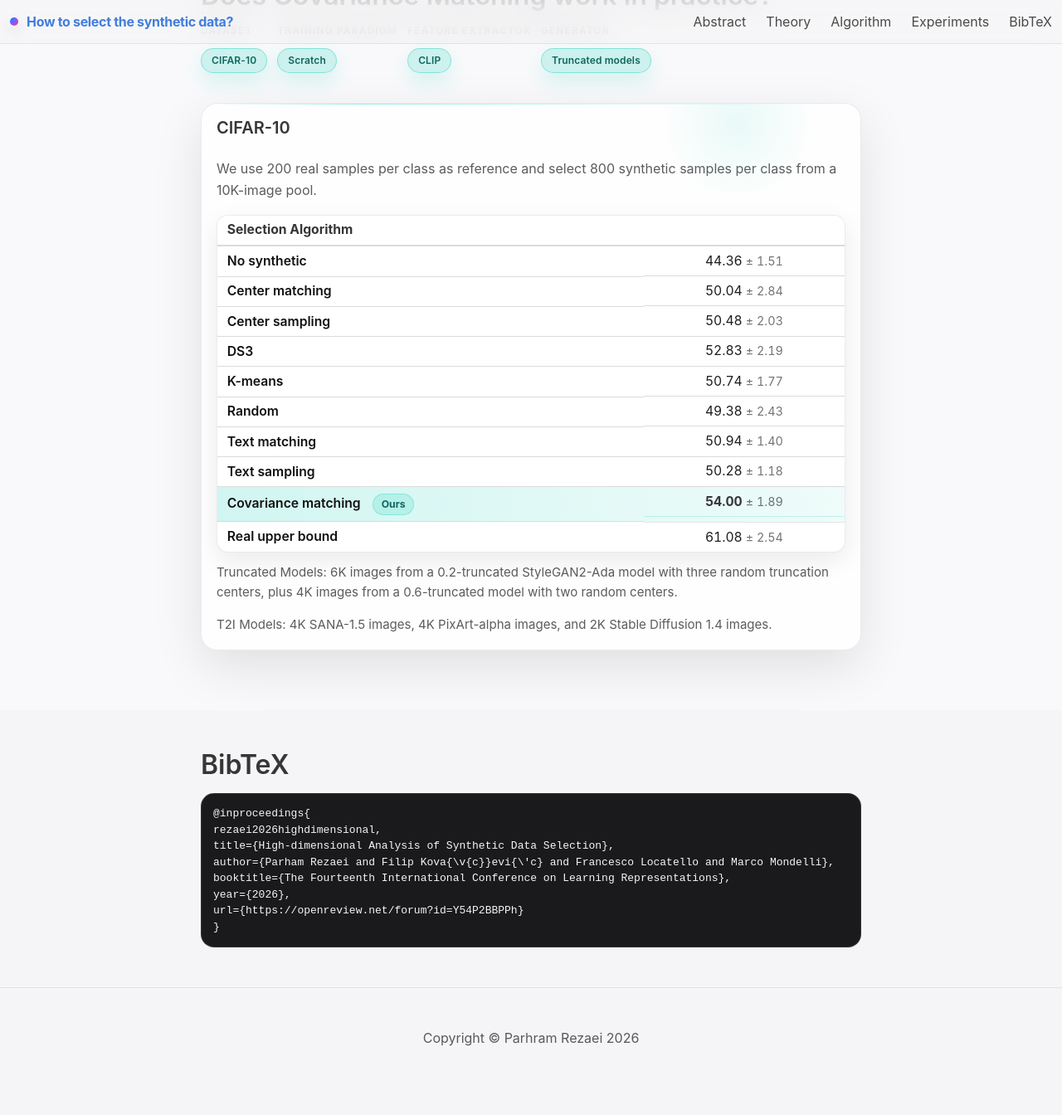
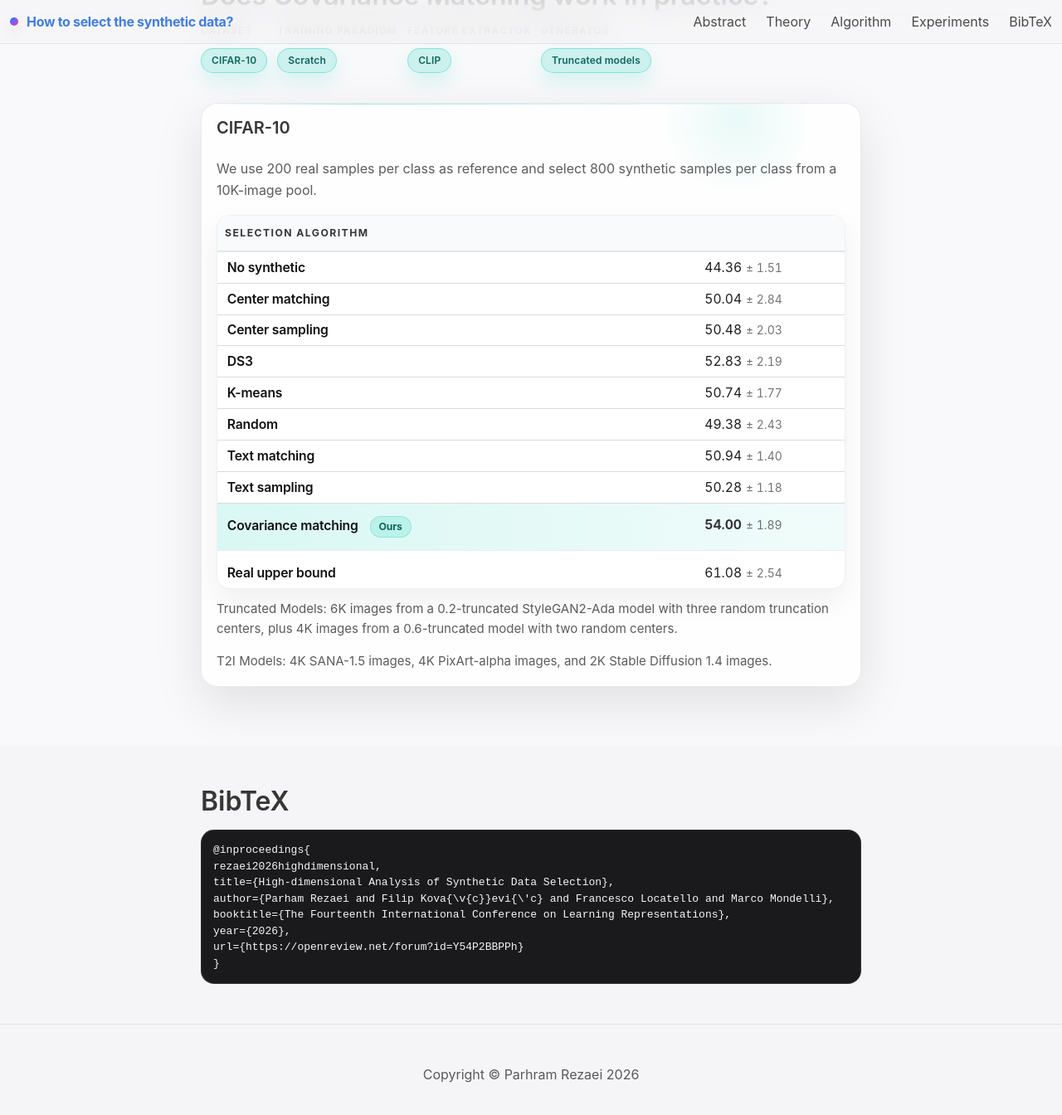
Before and after one commit to Rezaei-Parham/Rezaei-Parham.github.io, a Jekyll site: the page Synthetic-Selection/index.html, which Jekyll copies as it is, in a window 1280 px wide and 1400 px high, scrolled down 3926 px. Shown: the top 1344 px of the window at 83% size. Built offline with Jekyll 4.4.1, drawn with Linux system fonts in a browser that asks for light colours; nearby versions of some CDN libraries; some web fonts are replaced; library files that are not in the unit come from our copies; a style sheet for code colours, icons or effects is not loaded.

```diff
--- a/Synthetic-Selection/index.html
+++ b/Synthetic-Selection/index.html
@@ -3,10 +3,11 @@
 <head>
   <meta charset="utf-8">
 
-  <meta name="description" content="Project page for High-dimensional Analysis of Synthetic Data Selection, an ICLR 2026 oral paper on when covariance matching is the right criterion for selecting synthetic data.">
-  <meta name="keywords" content="synthetic data selection, covariance matching, high-dimensional statistics, random matrix theory, generative models, ICLR 2026">
+  <meta name="description" content="Synthetic data selection paper from ICLR 2026: High-dimensional Analysis of Synthetic Data Selection studies when covariance matching is the right criterion for selecting synthetic data.">
+  <meta name="keywords" content="synthetic data selection, selecting synthetic data, covariance matching, high-dimensional statistics, random matrix theory, generative models, ICLR 2026">
   <meta name="author" content="Parham Rezaei, Filip Kovacevic, Francesco Locatello, Marco Mondelli">
   <meta name="robots" content="index,follow,max-image-preview:large">
+  <meta name="googlebot" content="index,follow,max-image-preview:large">
   <meta name="theme-color" content="#f5f5f7">
   <meta name="viewport" content="width=device-width, initial-scale=1">
   <link rel="canonical" href="https://rezaei-parham.github.io/Synthetic-Selection/">
@@ -14,15 +15,19 @@
   <meta property="og:type" content="article"/>
   <meta property="og:site_name" content="Synthetic Selection"/>
   <meta property="og:locale" content="en_US"/>
-  <meta property="og:title" content="High-dimensional Analysis of Synthetic Data Selection"/>
-  <meta property="og:description" content="ICLR 2026 oral paper on the theory and practice of selecting synthetic data, with covariance matching emerging as the key criterion."/>
+  <meta property="og:title" content="Synthetic Data Selection | High-dimensional Analysis of Synthetic Data Selection"/>
+  <meta property="og:description" content="Synthetic data selection paper from ICLR 2026 on the theory and practice of selecting synthetic data, with covariance matching as the key criterion."/>
   <meta property="og:url" content="https://rezaei-parham.github.io/Synthetic-Selection/"/>
   <meta property="og:image" content="https://rezaei-parham.github.io/Synthetic-Selection/static/file-figs/fig1.png"/>
-  <meta property="og:image:alt" content="Teaser figure for High-dimensional Analysis of Synthetic Data Selection"/>
+  <meta property="og:image:alt" content="Synthetic data selection teaser figure illustrating covariance matching"/>
+  <meta property="article:tag" content="synthetic data selection"/>
+  <meta property="article:tag" content="covariance matching"/>
+  <meta property="article:tag" content="generative models"/>
+  <meta property="article:tag" content="random matrix theory"/>
 
   <meta name="twitter:card" content="summary_large_image">
-  <meta name="twitter:title" content="High-dimensional Analysis of Synthetic Data Selection">
-  <meta name="twitter:description" content="ICLR 2026 oral paper on selecting synthetic data via covariance matching.">
+  <meta name="twitter:title" content="Synthetic Data Selection | High-dimensional Analysis of Synthetic Data Selection">
+  <meta name="twitter:description" content="Synthetic data selection paper from ICLR 2026 on selecting synthetic data via covariance matching.">
   <meta name="twitter:image" content="https://rezaei-parham.github.io/Synthetic-Selection/static/file-figs/fig1.png">
 
   <meta name="citation_title" content="High-dimensional Analysis of Synthetic Data Selection">
--- a/Synthetic-Selection/static/css/index.css
+++ b/Synthetic-Selection/static/css/index.css
@@ -1052,33 +1052,48 @@ a{
 .results-table-wrap {
   overflow-x: auto;
   -webkit-overflow-scrolling: touch;
-  border-radius: 14px;
-  border: 1px solid var(--stroke);
+  border-radius: 16px;
+  border: 1px solid rgba(0, 0, 0, 0.06);
   background: #ffffff;
-  box-shadow: var(--shadow2);
+  box-shadow: 0 14px 34px rgba(0,0,0,0.06);
 }
 
 /* Keep the table clean and readable */
 .results-table {
   width: 100%;
   min-width: 560px;
-  border-collapse: collapse;
+  border-collapse: separate;
+  border-spacing: 0;
   font-size: 0.98rem;
   color: var(--text);
 }
 
 .results-table th,
 .results-table td {
-  padding: 12px 14px;
-  border-bottom: 1px solid rgba(0, 0, 0, 0.05);
+  padding: 14px 16px;
+  border-bottom: 1px solid rgba(0, 0, 0, 0.045);
   vertical-align: middle;
-  line-height: 1.25;
+  line-height: 1.35;
 }
 
 .results-table thead th {
-  font-weight: 650;
-  color: #111111;
-  background: #ffffff;
+  padding-top: 13px;
+  padding-bottom: 13px;
+  font-weight: 700;
+  font-size: 0.76rem;
+  letter-spacing: 0.12em;
+  text-transform: uppercase;
+  color: rgba(29,29,31,0.60);
+  background: rgba(248, 250, 252, 0.92);
+  border-bottom: 1px solid rgba(0, 0, 0, 0.08);
+}
+
+.results-table thead th:first-child {
+  border-top-left-radius: 14px;
+}
+
+.results-table thead th:last-child {
+  border-top-right-radius: 14px;
 }
 
 .results-table tbody tr:last-child td {
@@ -1088,6 +1103,7 @@ a{
 .results-table .method {
   font-weight: 600;
   color: #111111;
+  letter-spacing: -0.01em;
   white-space: normal;
 }
 
@@ -1100,12 +1116,13 @@ a{
   display: flex;
   justify-content: center;
   align-items: baseline;
-  gap: 4px;
+  gap: 5px;
+  white-space: nowrap;
 }
 
 .results-table .pm {
   color: rgba(0, 0, 0, 0.55);
-  font-size: 0.92em;
+  font-size: 0.89em;
   margin-left: 0;
 }
 
@@ -1251,19 +1268,21 @@ a{
 
 /* Our method highlight, subtle and consistent with your palette */
 .results-table tr.is-ours {
-  background: linear-gradient(90deg, rgba(45, 212, 191, 0.22) 0%, rgba(45, 212, 191, 0.08) 100%);
+  background: linear-gradient(90deg, rgba(45, 212, 191, 0.18) 0%, rgba(45, 212, 191, 0.07) 100%);
 }
 
 .results-table tr.is-ours td {
-  border-bottom-color: rgba(45, 212, 191, 0.25);
+  border-bottom: none;
+  padding-top: 15px;
+  padding-bottom: 15px;
 }
 
 .results-table tbody tr:hover {
-  background: rgba(0, 0, 0, 0.03);
+  background: rgba(15, 23, 42, 0.022);
 }
 
 .results-table tbody tr.is-ours:hover {
-  background: linear-gradient(90deg, rgba(45, 212, 191, 0.28) 0%, rgba(45, 212, 191, 0.12) 100%);
+  background: linear-gradient(90deg, rgba(45, 212, 191, 0.22) 0%, rgba(45, 212, 191, 0.10) 100%);
 }
 
 .tag-ours {
@@ -1280,7 +1299,8 @@ a{
 
 /* Slight separation for upper bound */
 .results-table tr.is-upper td {
-  border-top: 1px solid rgba(0, 0, 0, 0.10);
+  border-top: 1px solid rgba(0, 0, 0, 0.08);
+  padding-top: 16px;
 }
 
 .results-table-loading,
--- /dev/null
+++ b/robots.txt
@@ -0,0 +1,4 @@
+User-agent: *
+Allow: /
+
+Sitemap: https://rezaei-parham.github.io/sitemap.xml
```
Also changed, not shown: other parts of Synthetic-Selection/index.html (+18 -3 lines), sitemap.xml (added, +18 -0 lines).
